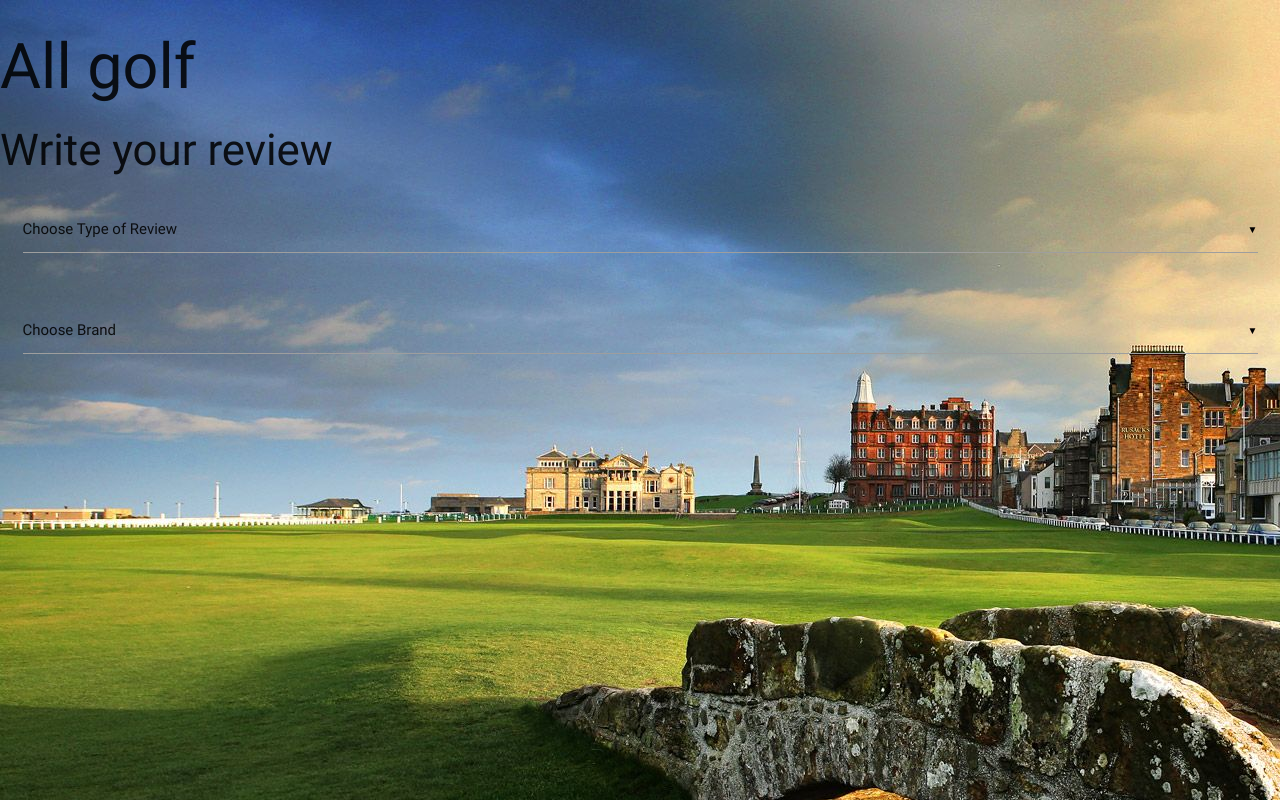
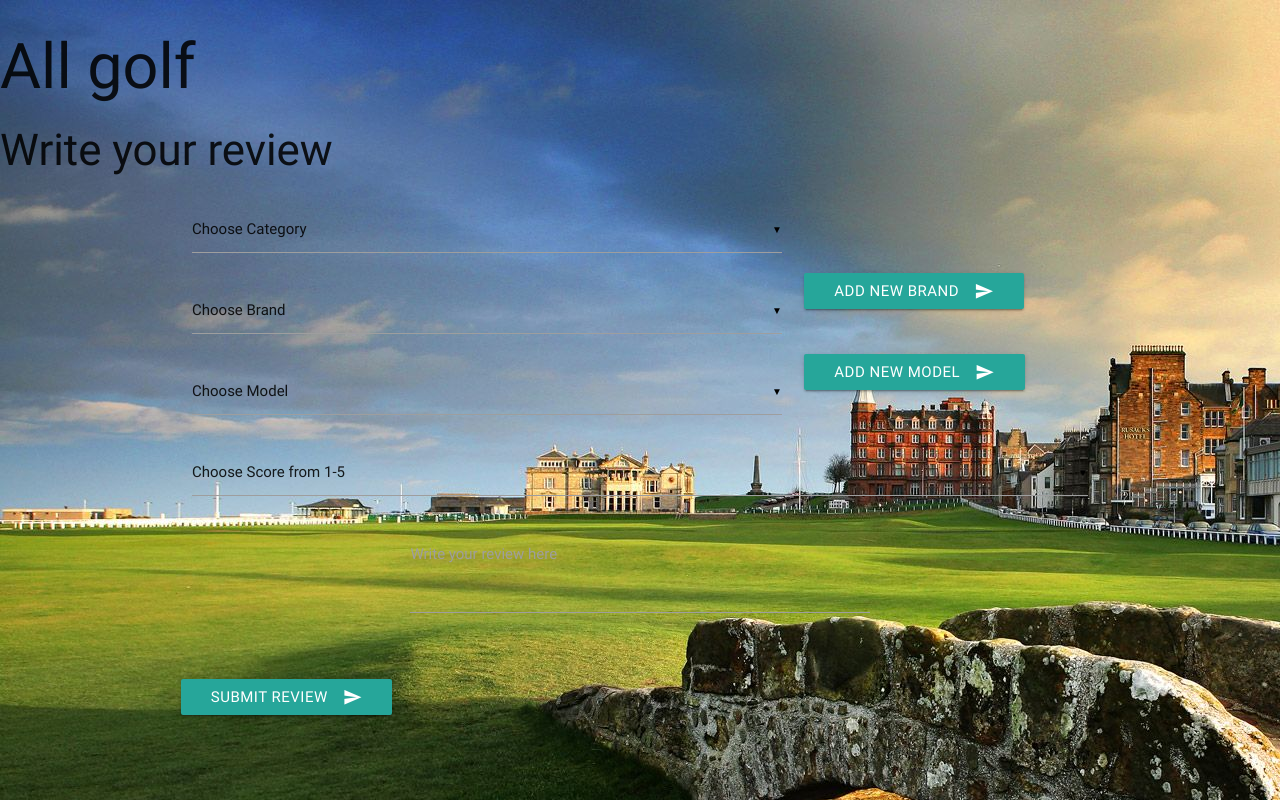
Before and after one commit to martingr1/allgolfeverything, a Flask app: page / in a window 1280 px wide. Run offline with Flask 2, Linux system fonts and the light colour scheme; data that the repository does not hold is empty; some libraries are stand-ins or nearby versions.

Commit message:
added variables for select options to link to database, added buttons

```diff
--- a/app.py
+++ b/app.py
@@ -13,8 +13,7 @@ mongo = PyMongo(app)
 @app.route('/')
 @app.route('/add_review')
 def add_review():
-    return render_template("write.html",
-    review_brand=mongo.db.review_brand.find())
+    return render_template("write.html", reviews=mongo.db.reviews.find(), reviews_one=mongo.db.reviews.find(), reviews_two=mongo.db.reviews.find())
 
 @app.route('/get_reviews')
 def get_reviews():
--- a/templates/base.html
+++ b/templates/base.html
@@ -15,6 +15,8 @@
          $(document).ready(function() {
             $('.collapsible').collapsible();
             $('select').material_select();
+            $('#textarea1').val('');
+            M.textareaAutoResize($('#textarea1'));
         });
     </script>
     </body>
--- a/templates/reviews.html
+++ b/templates/reviews.html
@@ -5,8 +5,8 @@
   {% for review in reviews %}
     <li>
       <div class="collapsible-header"><i class="material-icons">golf_course</i>
-      <strong>{{review.type}} -
-      {{review.brand}}
+      <strong>{{review.category_name}} -
+      {{review.brand_name}}
       {{review.model}}</strong>
       <i class="material-icons">expand_more</i>
       </div>
--- a/templates/write.html
+++ b/templates/write.html
@@ -1,27 +1,69 @@
 {% extends 'base.html' %} {% block content %}
 <h3>Write your review</h3>
+<div class="container">
 	<div class="row">
-    <form  action="" method="POST" class="col s12">
+		<form action="" method="POST" class="col s12">
 			<div class="row">
-            <div class="input-field col s12">
-                <select id='type' name='type_name'>
-                <option value="" disabled selected>Choose Type of Review</option>
-                {% for type in review_type %}
-                    <option value="{{type.type_name}}">{{type.type_name}}</option>
+				<div class="input-field col s8">
+					<select required name="category">
+                    <option value="" disabled selected>Choose Category</option>
+                {% for review in reviews %}
+                        <option value="">{{review.category_name}}</option>
                     {% endfor %}
                 </select>
 				</div>
+				<div>
+					<div class="input-field col s8">
+						<select required name="brand">
+                    <option value="" disabled selected>Choose Brand</option>
+                {% for review in reviews_one %}
+                        <option value="">{{review.brand_name}}</option>
+                    {% endfor %}
+                </select>
+					</div>
+					<div class="col s4">
+						<button class="btn waves-effect waves-light" type="submit" name="action">Add new Brand<i class="material-icons right">send</i>
+                </button>
+					</div>
+				</div>
+				<div>
+					<div class="input-field col s8">
+						<select required name="brand">
+                    <option value="" disabled selected>Choose Model</option>
+                {% for review in reviews_two %}
+                        <option value="">{{review.model}}</option>
+                    {% endfor %}
+                </select>
+					</div>
+					<div class="col s4">
+						<button class="btn waves-effect waves-light" type="submit" name="action">Add new Model<i class="material-icons right">send</i>
+                </button>
+					</div>
+				</div>
+				<div class="input-field col s12">
+					<select required name="brand">
+                    <option value="" disabled selected>Choose Score from 1-5</option>
+                        <option value="">1/5</option>
+                        <option value="">2/5</option>
+                        <option value="">3/5</option>
+                        <option value="">4/5</option>
+                        <option value="">5/5</option>
+                </select>
 				</div>
 				<div class="row">
-            <div class="input-field col s12">
-                <select id='brand' name='brand_name'>
-                <option value="" disabled selected>Choose Brand</option>
-                {% for brand in review_brand %}
-                    <option value="{{brand.brand_name}}">{{brand.brand_name}}</option>
-                {% endfor %}
-                </select>
+					<form class="col s12">
+						<div class="row">
+							<div class="input-field col s6 push-s3">
+								<textarea id="textarea1" class="materialize-textarea"></textarea>
+								<label for="textarea1">Write your review here</label>
 							</div>
 						</div>
 					</form>
 				</div>
+				<button class="btn waves-effect waves-light" type="submit" name="action">Submit Review<i class="material-icons right">send</i>
+                </button>
+			</div>
+		</form>
+	</div>
+</div>
 {% endblock %}
```
Lines whose indentation alone changed are shown as unchanged.
